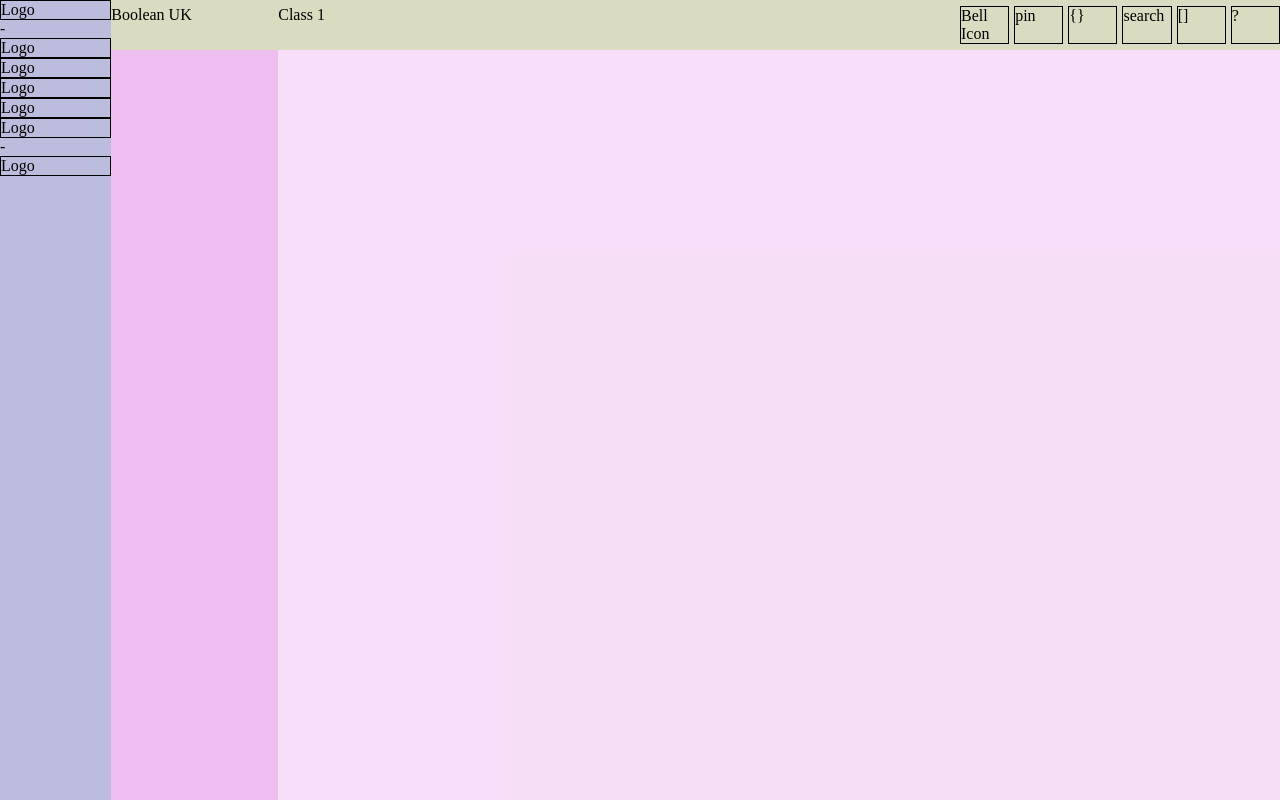
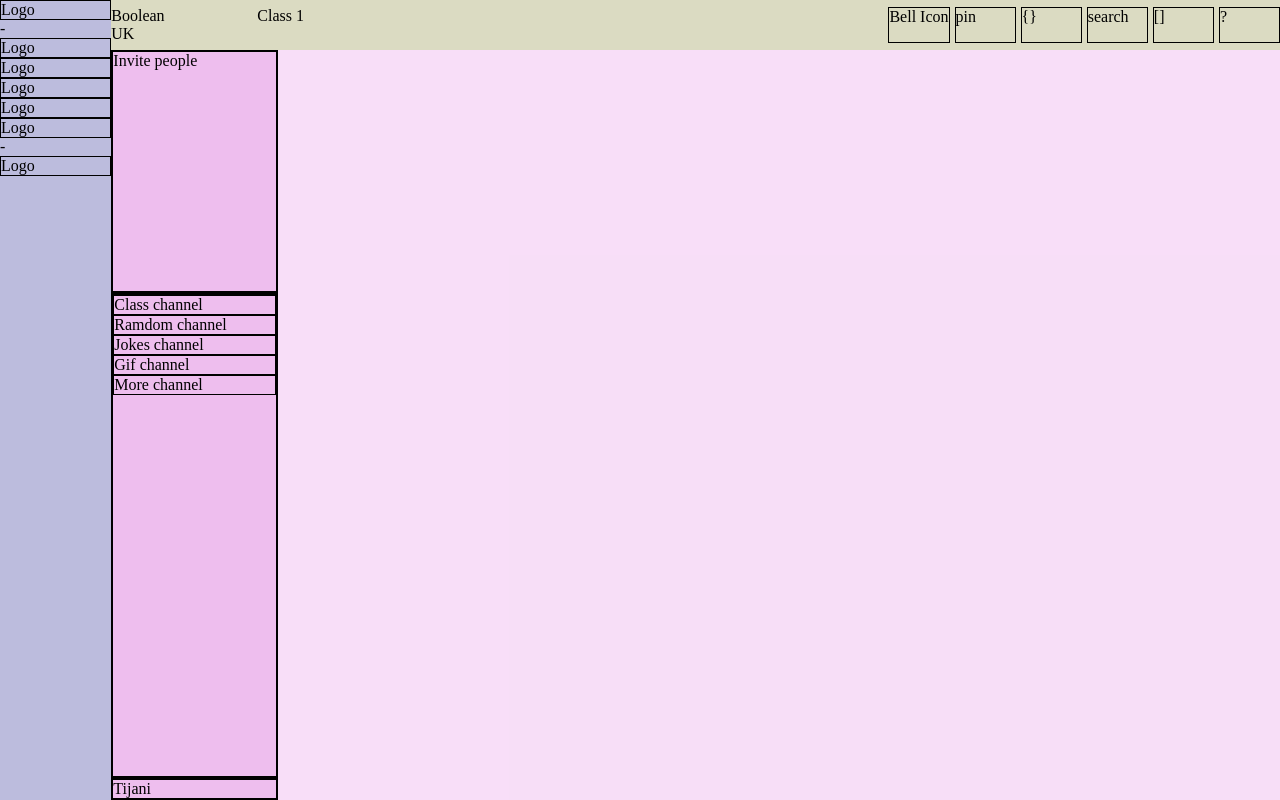
Before and after one commit to Tijanif/boolean-uk-html-adding-the-rest, a website: page discord/index.html in a window 1280 px wide. Drawn offline with Linux system fonts and the light colour scheme.

Commit message:
updated my other sidebar

```diff
--- a/discord/index.html
+++ b/discord/index.html
@@ -13,7 +13,7 @@
         <div class="logo">
           Boolean UK
         </div>
-        <div class="header-wrapper">
+        <!-- <div class="header-wrapper"> -->
             <div class="room-name">Class 1</div>
             <div class="top-icons">
               <div class="icon-items">Bell Icon</div>
@@ -23,8 +23,7 @@
               <div class="icon-items">[]</div>
               <div class="icon-items">?</div>
             </div>
-        </div>
-
+        <!-- </div> -->
       </div>
       <div class="side">
         <div class="side-items">Logo</div>
@@ -38,15 +37,21 @@
         <div class="side-items">Logo</div>
       </div>
       <div class="side-channels">
-        <!-- <div class="channels">
+        <div class="channels">
+          <div class="top-wrapper">
               <div class="invite-people">Invite people</div>
+          </div>
+          <div class="middle-wrapper">
               <div class="channel-items">Class channel</div>
               <div class="channel-items">Ramdom channel</div>
               <div class="channel-items">Jokes channel</div>
               <div class="channel-items">Gif channel</div>
               <div class="channel-items">More channel</div>
+          </div>
+          <div class="bottom-wrapper">
               <div class="user-icon">Tijani</div>
-        </div> -->
+          </div>
+        </div>
       </div>
       <div class="main">
         <!-- <div class="welcome-to-class">
--- a/discord/style.css
+++ b/discord/style.css
@@ -20,16 +20,20 @@
   background-color: #8d8d3d50;
 
   display: grid;
-  grid-template-columns: 0.15fr 0.9fr;
+  /* grid-template:
+    "logo class icons" 50px /
+    50px 1fr auto; */
+  grid-template-columns: 50px 1fr auto;
+  grid-gap: 6rem;
 
   place-content: center;
 }
-.header-wrapper {
+/* .header-wrapper {
   display: grid;
   grid-template-columns: 4rem 20rem;
   width: 100%;
   justify-content: space-between;
-}
+} */
 .top-icons {
   display: grid;
   grid-template-columns: repeat(6, 1fr);
@@ -57,8 +61,23 @@
 .side-channels {
   grid-area: side-channels;
   background-color: #c931c950;
+  /* display: grid;
+  grid-template-rows: 4rem 20rem 4rem; */
 }
 
+.channels {
+  height: 100%;
+  display: grid;
+  grid-template-rows: 0.5fr 1fr auto;
+}
+
+.channels > * {
+  border: 2px solid #000;
+}
+
+.channel-items {
+  border: 1px solid black;
+}
 .main {
   grid-area: main;
   background-color: #e795e750;
```
Lines whose indentation alone changed are shown as unchanged.
